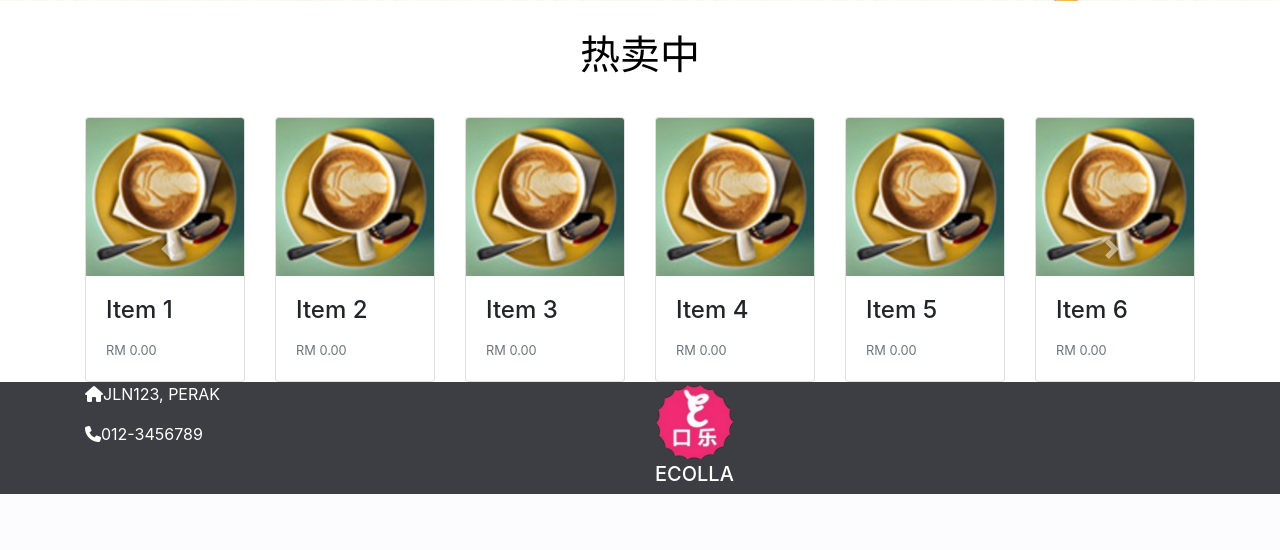
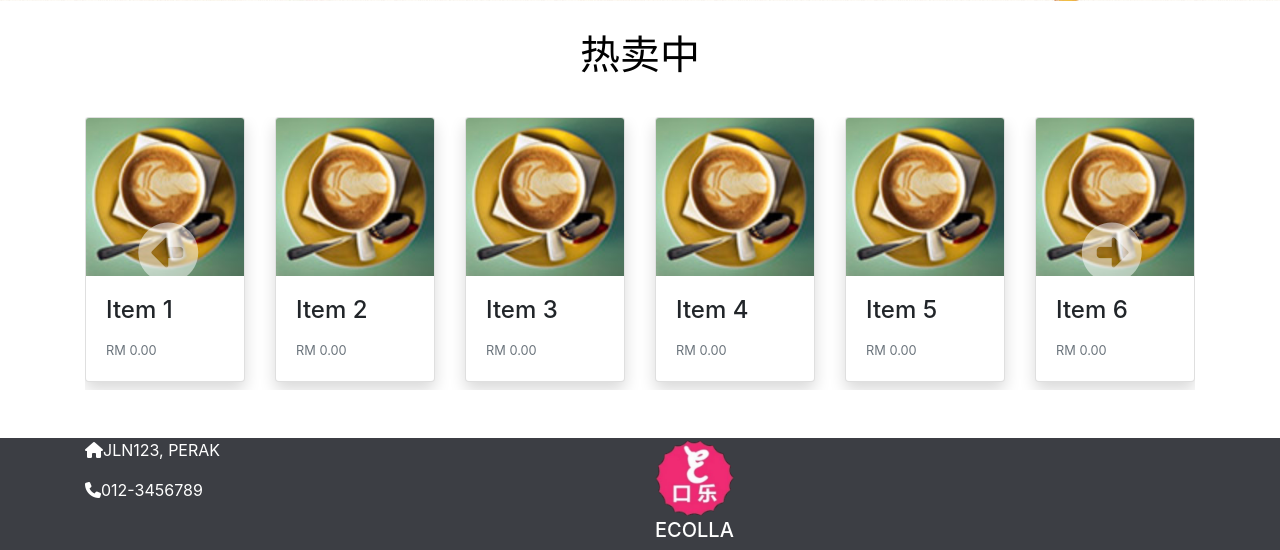
Before and after one commit to ahming2000/ecolla-store-app-v1, a PHP site: page / in a window 1280 px wide. Shown: the part 415-965 px from the top of the page. Before the commit the page ends 909 px from the top, so only its background shows below. Run offline with PHP 8.4, Linux system fonts and the light colour scheme; data that the repository does not hold is empty; some libraries are stand-ins or nearby versions.

Commit message:
slight change on css

```diff
--- a/block/footer.php
+++ b/block/footer.php
@@ -1,4 +1,4 @@
-<footer class="page-footer unique-color-dark">
+<footer class="page-footer pt-5 unique-color-dark">
 <div style="background-color:#3c3e44;">
     <div class="container">
         <div class="row">
--- a/block/item-carousel.php
+++ b/block/item-carousel.php
@@ -3,8 +3,8 @@
   <!--first page-->
       <div class="carousel-item active">
           <div class="row">
-            <div class="col-sm-2">
-            <div class="card">
+          <div class="col-md-2">
+          <div class="card mb-2 shadow">
                   <img class="card-img-top img-fluid" src="assets/images/ads/displayitem.jpg" alt="Card image">
                       <div class="card-body">
                           <h4 class="card-title">Item 1</h4>
@@ -13,8 +13,8 @@
           </div>
           </div>
 
-            <div class="col-sm-2 clearfix d-none d-md-block">
-            <div class="card">
+          <div class="col-md-2 clearfix d-none d-md-block">
+          <div class="card mb-2 shadow">
                   <img class="card-img-top img-fluid" src="assets/images/ads/displayitem.jpg" alt="Card image">
                       <div class="card-body">
                           <h4 class="card-title">Item 2</h4>
@@ -23,8 +23,8 @@
               </div>
           </div>
 
-            <div class="col-sm-2 clearfix d-none d-md-block">
-            <div class="card">
+          <div class="col-md-2 clearfix d-none d-md-block">
+          <div class="card mb-2 shadow">
                   <img class="card-img-top img-fluid" src="assets/images/ads/displayitem.jpg" alt="Card image">
                       <div class="card-body">
                           <h4 class="card-title">Item 3</h4>
@@ -33,8 +33,8 @@
               </div>
           </div>
 
-            <div class="col-sm-2 clearfix d-none d-md-block">
-            <div class="card">
+          <div class="col-md-2 clearfix d-none d-md-block">
+          <div class="card mb-2 shadow">
                   <img class="card-img-top img-fluid" src="assets/images/ads/displayitem.jpg" alt="Card image">
                       <div class="card-body">
                           <h4 class="card-title">Item 4</h4>
@@ -43,8 +43,8 @@
           </div>
           </div>
 
-            <div class="col-sm-2 clearfix d-none d-md-block">
-            <div class="card">
+          <div class="col-md-2 clearfix d-none d-md-block">
+          <div class="card mb-2 shadow">
                   <img class="card-img-top img-fluid" src="assets/images/ads/displayitem.jpg" alt="Card image">
                       <div class="card-body">
                           <h4 class="card-title">Item 5</h4>
@@ -53,8 +53,8 @@
               </div>
           </div>
 
-            <div class="col-sm-2 clearfix d-none d-md-block">
-            <div class="card">
+          <div class="col-md-2 clearfix d-none d-md-block">
+          <div class="card mb-2 shadow">
                   <img class="card-img-top img-fluid" src="assets/images/ads/displayitem.jpg" alt="Card image">
                       <div class="card-body">
                           <h4 class="card-title">Item 6</h4>
@@ -69,8 +69,8 @@
           <!--second page-->
           <div class="carousel-item">
           <div class="row">
-            <div class="col-sm-2">
-            <div class="card">
+          <div class="col-md-2">
+          <div class="card mb-2 shadow">
                   <img class="card-img-top img-fluid" src="assets/images/ads/displayitem.jpg" alt="Card image">
                       <div class="card-body">
                           <h4 class="card-title">Item 7</h4>
@@ -79,8 +79,8 @@
           </div>
           </div>
 
-            <div class="col-sm-2 clearfix d-none d-md-block">
-            <div class="card">
+          <div class="col-md-2 clearfix d-none d-md-block">
+          <div class="card mb-2 shadow">
                   <img class="card-img-top img-fluid" src="assets/images/ads/displayitem.jpg" alt="Card image">
                       <div class="card-body">
                           <h4 class="card-title">Item 8</h4>
@@ -89,8 +89,8 @@
               </div>
           </div>
 
-            <div class="col-sm-2 clearfix d-none d-md-block">
-            <div class="card">
+          <div class="col-md-2 clearfix d-none d-md-block">
+          <div class="card mb-2 shadow">
                   <img class="card-img-top img-fluid" src="assets/images/ads/displayitem.jpg" alt="Card image">
                       <div class="card-body">
                           <h4 class="card-title">Item 9</h4>
@@ -99,8 +99,8 @@
               </div>
           </div>
 
-            <div class="col-sm-2 clearfix d-none d-md-block">
-            <div class="card">
+          <div class="col-md-2 clearfix d-none d-md-block">
+          <div class="card mb-2 shadow">
                   <img class="card-img-top img-fluid" src="assets/images/ads/displayitem.jpg" alt="Card image">
                       <div class="card-body">
                           <h4 class="card-title">Item 10</h4>
@@ -109,8 +109,8 @@
           </div>
           </div>
 
-            <div class="col-sm-2 clearfix d-none d-md-block">
-            <div class="card">
+          <div class="col-md-2 clearfix d-none d-md-block">
+          <div class="card mb-2 shadow">
                   <img class="card-img-top img-fluid" src="assets/images/ads/displayitem.jpg" alt="Card image">
                       <div class="card-body">
                           <h4 class="card-title">Item 11</h4>
@@ -119,8 +119,8 @@
               </div>
           </div>
 
-            <div class="col-sm-2 clearfix d-none d-md-block">
-            <div class="card">
+          <div class="col-md-2 clearfix d-none d-md-block">
+          <div class="card mb-2 shadow">
                   <img class="card-img-top img-fluid" src="assets/images/ads/displayitem.jpg" alt="Card image">
                       <div class="card-body">
                           <h4 class="card-title">Item 12</h4>
@@ -134,9 +134,9 @@
   </div> <!--carousel-inner-->
 
   <a class="carousel-control-prev" href="#itemslide" data-slide="prev">
-        <span class="carousel-control-prev-icon"></span>
+  <i style="font-size: 60px" class="fas fa-arrow-alt-circle-left"></i>
   </a>
   <a class="carousel-control-next" href="#itemslide" data-slide="next">
-        <span class="carousel-control-next-icon"></span>
+  <i style="font-size: 60px" class="fas fa-arrow-alt-circle-right"></i>
   </a>
 </div>
```
Also changed, not shown: deco.css (line endings or trailing spaces). Lines whose indentation alone changed are shown as unchanged.
